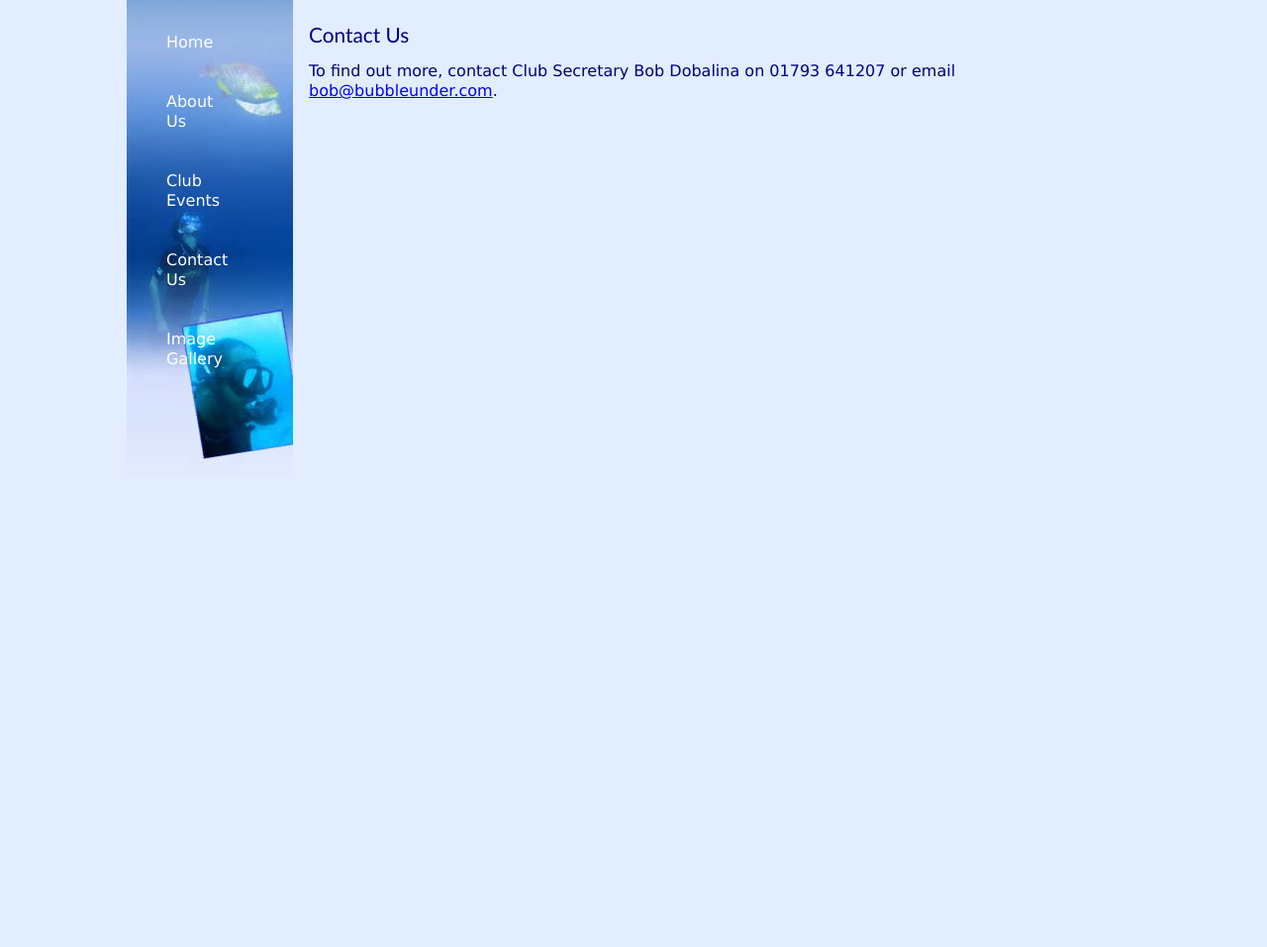
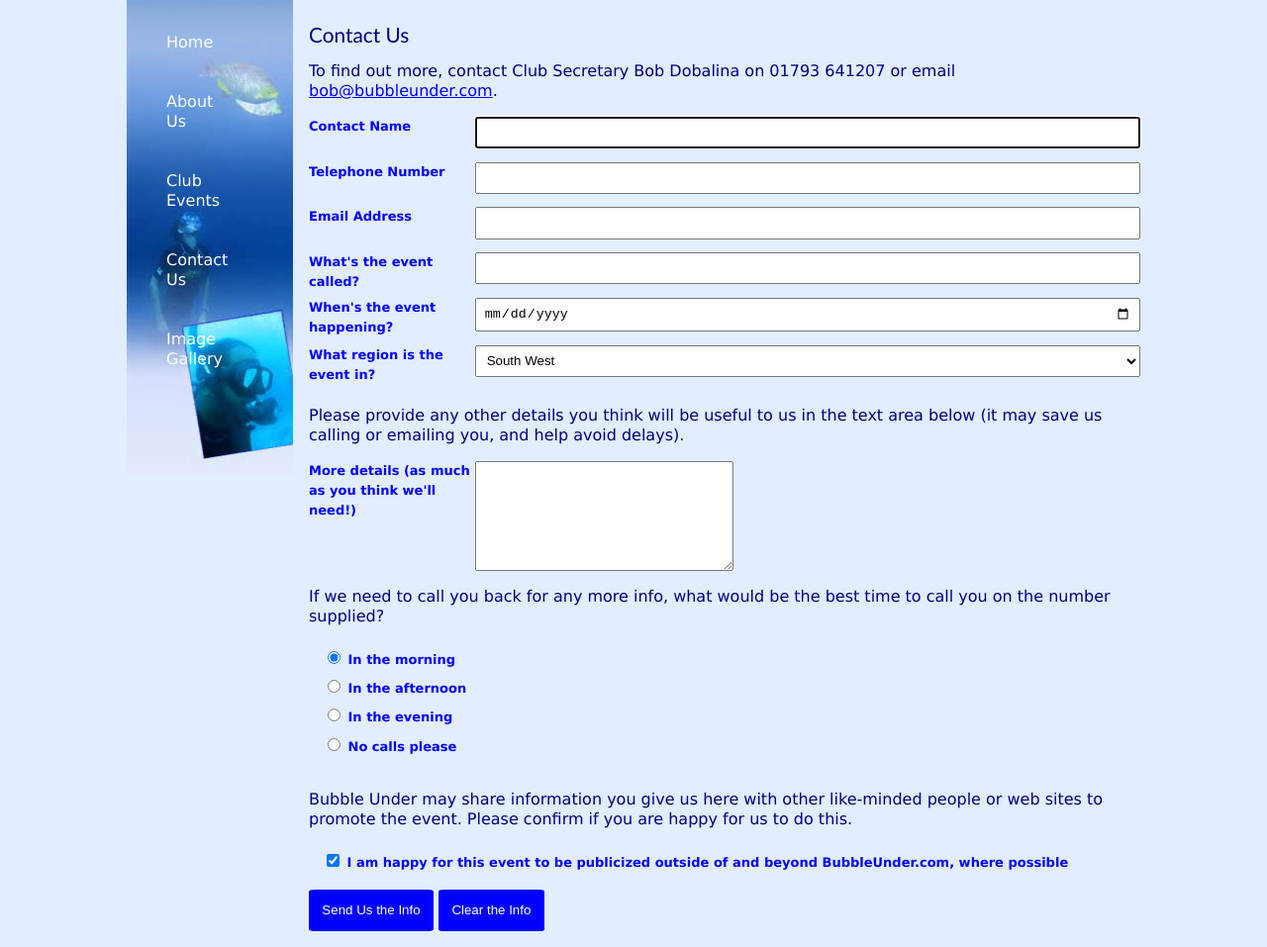
Before and after one commit to YevheniiPeshlov/Webdev-1, a plain HTML site: page BubbleUnder/contact.html in a window 1280 px wide. Shown: the part 108-1065 px from the top of the page at 99% size. Before the commit the page ends 800 px from the top, so only its background shows below. Drawn offline with Linux system fonts and the light colour scheme.

Commit message:
Week 9 labs completed

```diff
--- a/BubbleUnder/contact.html
+++ b/BubbleUnder/contact.html
@@ -33,6 +33,97 @@
         <p>To find out more, contact Club Secretary
           Bob Dobalina on 01793 641207 or
           email <a href="bob@bubbleunder.com">bob@bubbleunder.com</a>.</p>
+
+        <form action="process.html" method="get" id="contact">
+          <div class="form-row">
+            <label for="contactname">Contact Name</label>
+            <input type="text" name="contactname" id="contactname" autofocus required
+              pattern="[A-Z][a-z]+( [A-Z][a-z]+)*"
+              title="Please enter a name (Surname optional) with First Letter capitalised">
+          </div>
+
+
+          <div class="form-row">
+            <label for="telephone">Telephone Number</label>
+            <input type="tel" name="telephone" id="telephone" required pattern="^(\(\d{3}\)|\d{3})-?\d{6,}$"
+              title="Please enter a nine digit phone number">
+          </div>
+
+          <div class="form-row">
+            <label for="email" class="ui three wide field">Email Address</label>
+            <input type="email" name="email" id="email" required pattern="[a-z0-9._%+\-]+@[a-z0-9.\-]+\.[a-z]{2,}$"
+              title="Please enter a valid email">
+          </div>
+
+          <div class="form-row">
+            <label for="eventname">What's the event called?</label>
+            <input type="text" name="eventname" id="eventname" required pattern="[A-Za-z0-9 ]{3,}"
+              title="Please enter at least 3 characters">
+          </div>
+
+          <div class="form-row">
+            <label for="eventdate">When's the event happening?</label>
+            <input type="date" name="eventdate" id="eventdate" required title="Please select a date">
+          </div>
+
+          <div class="form-row">
+            <label for="region">What region is the event in?</label>
+            <select name="region" id="region">
+              <option value="South West">South West</option>
+              <option value="South East">South East</option>
+              <option value="Midlands">Midlands</option>
+              <option value="Central">Central</option>
+              <option value="London">London</option>
+              <option value="East">East</option>
+              <option value="North">North</option>
+              <option value="Scotland">Scotland</option>
+              <option value="Northern Ireland">Northern Ireland</option>
+              <option value="Overseas">Overseas (see details below)</option>
+            </select>
+          </div>
+
+          <p>Please provide any other details you think will be useful to us in the text area below
+            (it may save us calling or emailing you, and help avoid delays).</p>
+          <div class="form-row">
+            <label for="details">More details (as much as you think we'll need!)</label>
+            <textarea name="details" id="details" cols="30" rows="7"></textarea>
+          </div>
+
+          <p>If we need to call you back for any more info, what would be the
+            best time to call you on the number supplied?</p>
+          <fieldset class="check">
+            <label for="morning"><input type="radio" name="timetocall" id="morning" value="Morning" checked="checked">
+              In the morning
+            </label>
+            <label for="afternoon"><input type="radio" name="timetocall" id="afternoon" value="afternoon">
+              In the afternoon
+            </label>
+            <label for="evening"><input type="radio" name="timetocall" id="evening" value="evening">
+              In the evening
+            </label>
+            <label for="never"><input type="radio" name="timetocall" id="never" value="never">
+              No calls please
+            </label>
+          </fieldset>
+
+          <p>Bubble Under may share information you give us here with other
+            like-minded people or web sites to promote the event. Please confirm if you
+            are happy for us to do this.</p>
+
+          <fieldset class="check">
+            <label for="publicize"><input type="checkbox" name="publicize" id="publicize" checked="checked">
+              I am happy for this event to be publicized outside of and
+              beyond BubbleUnder.com, where possible</label>
+          </fieldset>
+
+
+          <button type="submit">Send Us the Info</button>
+          <button type="reset">Clear the Info</button>
+
+
+
+        </form>
+
       </main>
     </section>
   </div>
--- a/BubbleUnder/css/style.css
+++ b/BubbleUnder/css/style.css
@@ -78,7 +78,6 @@ a:visited {
 p a:hover {
   text-decoration: none;
 }
-
 
 #tagline {
   background: #bed8f3 url(../images/backgrounds/tagline-fade.jpg) repeat-y right;
@@ -200,3 +199,41 @@ figcaption span {
   font-weight: normal;
   color: gray;
 }
+
+.form-row {
+   	display: flex;
+}
+
+label {
+   flex: 0 1 20%;
+   font-weight: bold;
+   font-size: small;
+   color:blue;
+}
+
+form input,
+  form  select {
+    flex: 1;
+    padding: .5em;
+    margin-bottom: 1em;
+}
+
+form button {
+    padding: 1em;
+    background: blue;
+    color: white;
+    border: 0;
+	border-radius:5%;
+}
+
+form fieldset {
+   	border: 0;
+}
+
+.check > label {
+    display: block;
+}
+
+form {
+	margin-bottom:1em;
+}
--- /dev/null
+++ b/week09/lab01/css/style.css
@@ -0,0 +1,80 @@
+#container {
+  border: solid black 1px;
+  margin-top: 2em;
+  width: 90%;
+  margin: auto;
+  padding: 1em;
+}
+
+.form-row {
+  display: flex;
+}
+
+.form-row>label,
+p,
+legend {
+  flex: 0 1 20%;
+  font-weight: bold;
+  font-size: 1.2em;
+}
+
+form input,
+form select {
+  flex: 1;
+  padding: 0.5em;
+  margin-bottom: 1em;
+}
+
+.check>label {
+  display: block;
+}
+
+fieldset {
+  border: none;
+}
+
+legend {
+  margin-left: -1em;
+}
+
+form button {
+  padding: 1em;
+  background: gray;
+  color: white;
+  border: 0;
+  margin-top: 1em;
+}
+
+figcaption {
+  text-align: center;
+  font-weight: bold;
+  text-transform: uppercase;
+}
+
+form#booking input[type="text"]:valid,
+form#booking input[type="date"]:valid,
+form#booking input[type="email"]:valid,
+form#booking input[type="number"]:valid {
+  color: green;
+}
+
+/* Unmatched */
+form#booking input[type="text"]:invalid,
+form#booking input[type="date"]:invalid,
+form#booking input[type="email"]:invalid,
+form#booking input[type="number"]:invalid {
+  color: red;
+  border-color: red;
+}
+
+main {
+  display: flex;
+}
+
+section#form {
+  flex: 80%;
+}
+
+section#image {
+  flex: 20%;
+}
```
Also changed, not shown: BubbleUnder/process.html (added, +32 -0 lines), index.html (+7 -0 lines), week09/lab01/car.html (added, +93 -0 lines), week09/lab01/process.html (added, +22 -0 lines), week09/lab01/images/car.jfif (added), 2 other files.
